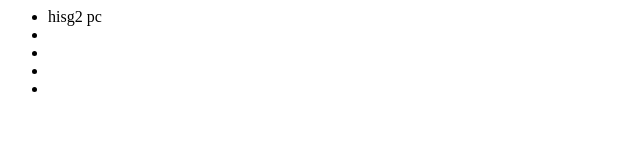
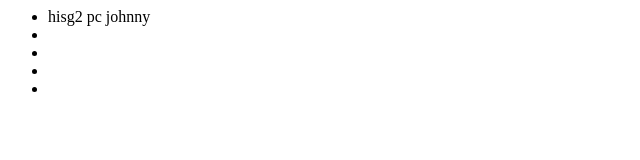
Before and after one commit to billyGit9102/my-first-test, a plain HTML site: page index.html in a window 1280 px wide. Shown: the full height of the page, 0-640 px from the left. Drawn offline with Linux system fonts and the light colour scheme.

Commit message:
update john

```diff
--- a/index.html
+++ b/index.html
@@ -2,7 +2,7 @@
     <body>
         <div>
             <ul>
-                <li>hisg2 pc</li>
+                <li>hisg2 pc johnny</li>
                 <li></li>
                 <li></li>
                 <li></li>
```
